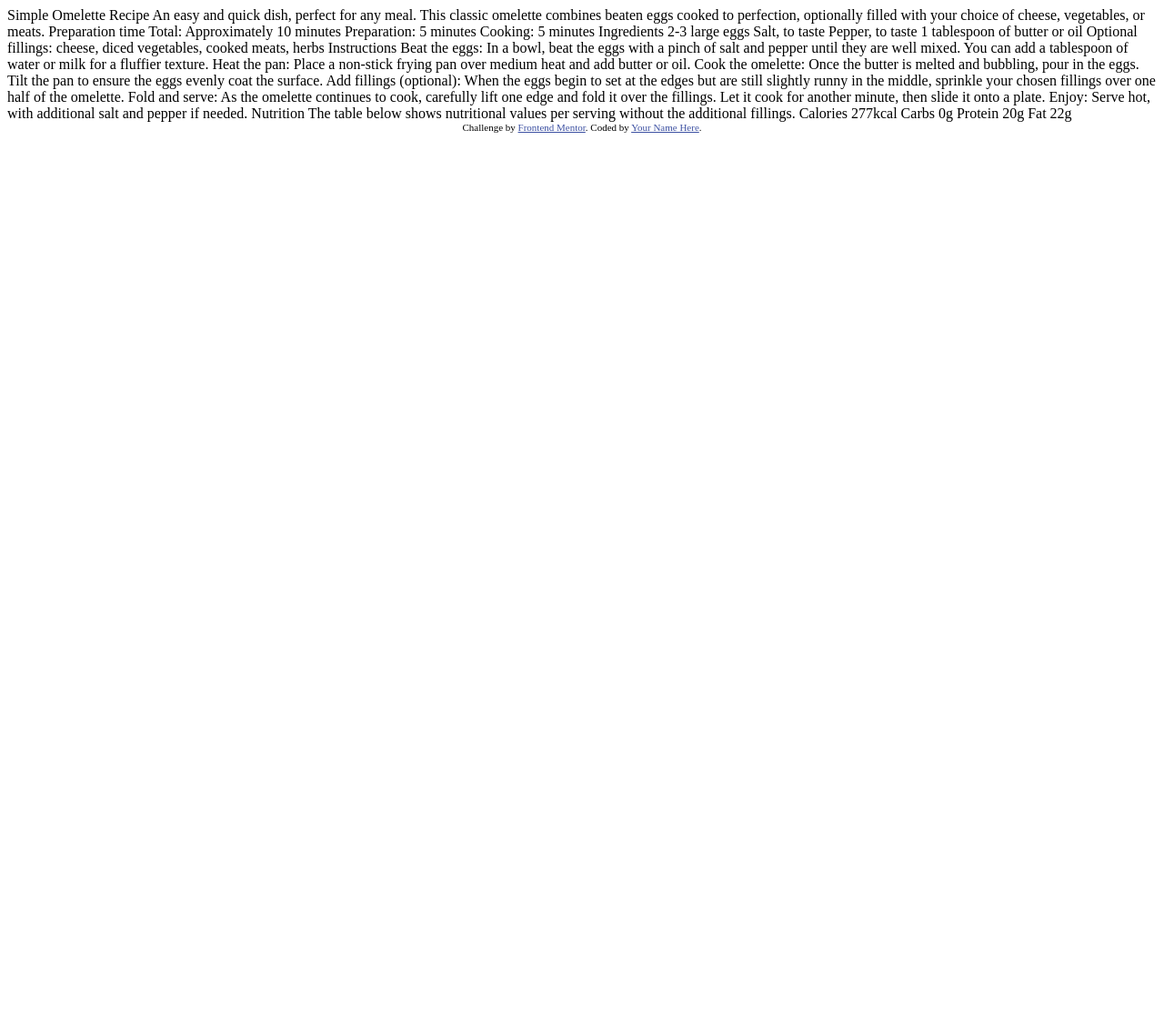
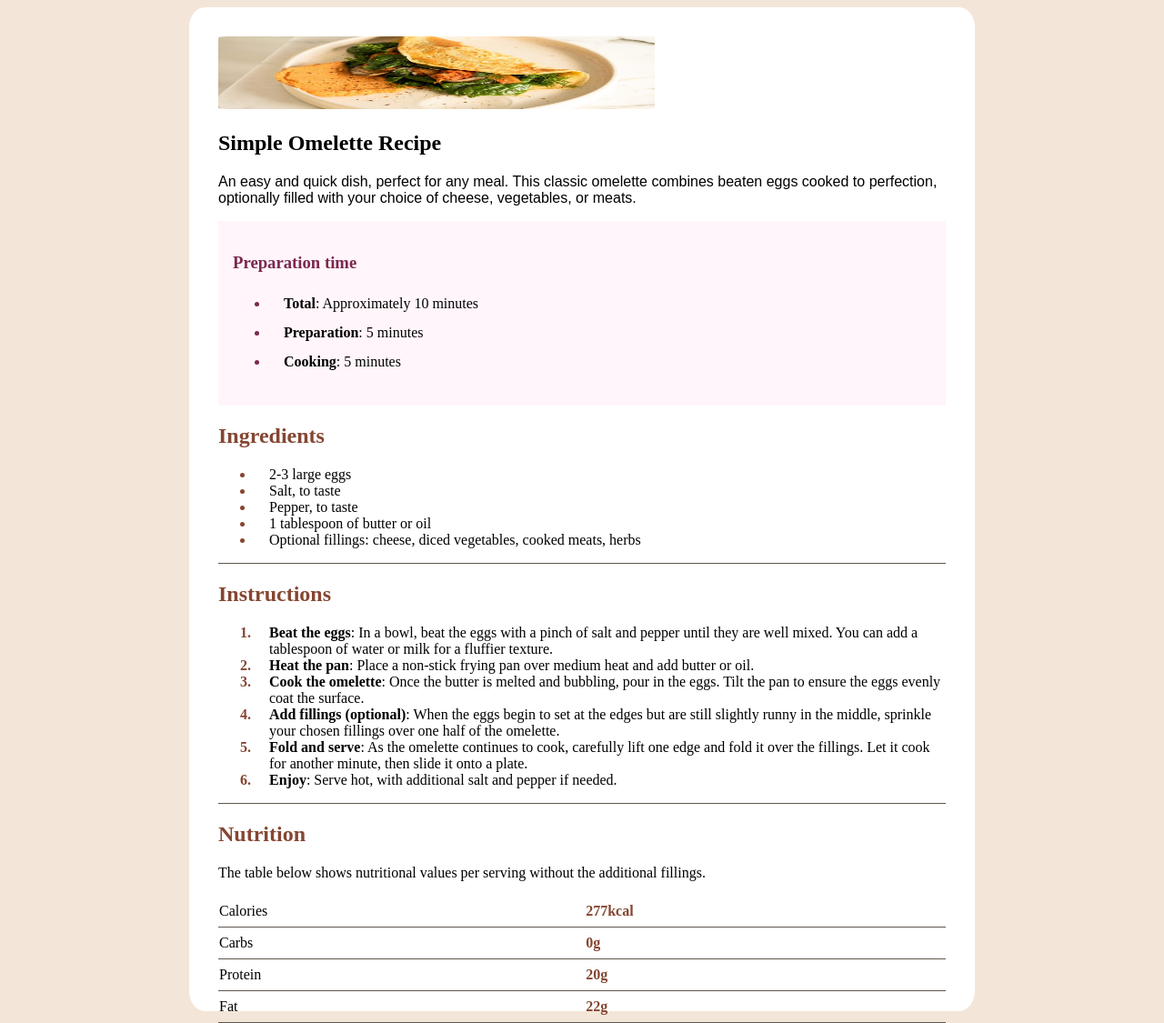
Before and after one commit to njohnson68/FrontendMentor-recipe-page, a plain HTML site: page index.html in a window 1280 px wide. Shown: the whole page at 91% size. Before the commit the page ends 800 px from the top, so only its background shows below. Drawn offline with Linux system fonts and the light colour scheme; a web font is replaced by a local one.

Commit message:
getting html set up and starting work on the css

```diff
--- a/index.html
+++ b/index.html
@@ -1,77 +1,127 @@
 <!DOCTYPE html>
 <html lang="en">
   <head>
-  <meta charset="UTF-8">
-  <meta name="viewport" content="width=device-width, initial-scale=1.0"> <!-- displays site properly based on user's device -->
+    <meta charset="UTF-8" />
+    <meta name="viewport" content="width=device-width, initial-scale=1.0" />
+    <!-- displays site properly based on user's device -->
 
-  <link rel="icon" type="image/png" sizes="32x32" href="./assets/images/favicon-32x32.png">
+    <link
+      rel="icon"
+      type="image/png"
+      sizes="32x32"
+      href="./assets/images/favicon-32x32.png"
+    />
+    <link rel="stylesheet" href="styles.css" />
 
     <title>Frontend Mentor | Recipe page</title>
-
-  <!-- Feel free to remove these styles or customise in your own stylesheet 👍 -->
-  <style>
-    .attribution { font-size: 11px; text-align: center; }
-    .attribution a { color: hsl(228, 45%, 44%); }
-  </style>
   </head>
   <body>
+    <section class="white-box">
+      <img
+        class="omelette-img"
+        src="assets/images/image-omelette.jpeg"
+        alt="picture of omelette"
+      />
 
-  Simple Omelette Recipe
+      <header>
+        <h1 class="simple"><strong>Simple Omelette Recipe</strong></h1>
+      </header>
+      <p class="simple-paragraph">
+        An easy and quick dish, perfect for any meal. This classic omelette
+        combines beaten eggs cooked to perfection, optionally filled with your
+        choice of cheese, vegetables, or meats.
+      </p>
 
-  An easy and quick dish, perfect for any meal. This classic omelette combines beaten eggs cooked
-  to perfection, optionally filled with your choice of cheese, vegetables, or meats.
+      <section class="purple-box">
+        <header>
+          <h3 class="preparation">Preparation time</h3>
+        </header>
+        <ul class="prep-list">
+          <li><strong>Total</strong>: Approximately 10 minutes</li>
+          <li><strong>Preparation</strong>: 5 minutes</li>
+          <li><strong>Cooking</strong>: 5 minutes</li>
+        </ul>
+      </section>
+      <header>
+        <h2 class="ingredients">Ingredients</h2>
+      </header>
+      <ul class="ing-list">
+        <li>2-3 large eggs</li>
+        <li>Salt, to taste</li>
+        <li>Pepper, to taste</li>
+        <li>1 tablespoon of butter or oil</li>
+        <li>
+          Optional fillings: cheese, diced vegetables, cooked meats, herbs
+        </li>
+      </ul>
+      <section class="inst-sect">
+        <header>
+          <h2 class="instructions">Instructions</h2>
+        </header>
+        <ol class="inst-list">
+          <li>
+            <strong>Beat the eggs</strong>: In a bowl, beat the eggs with a
+            pinch of salt and pepper until they are well mixed. You can add a
+            tablespoon of water or milk for a fluffier texture.
+          </li>
+          <li>
+            <strong>Heat the pan</strong>: Place a non-stick frying pan over
+            medium heat and add butter or oil.
+          </li>
+          <li>
+            <strong>Cook the omelette</strong>: Once the butter is melted and
+            bubbling, pour in the eggs. Tilt the pan to ensure the eggs evenly
+            coat the surface.
+          </li>
+          <li>
+            <strong>Add fillings (optional)</strong>: When the eggs begin to set
+            at the edges but are still slightly runny in the middle, sprinkle
+            your chosen fillings over one half of the omelette.
+          </li>
+          <li>
+            <strong>Fold and serve</strong>: As the omelette continues to cook,
+            carefully lift one edge and fold it over the fillings. Let it cook
+            for another minute, then slide it onto a plate.
+          </li>
+          <li>
+            <strong>Enjoy</strong>: Serve hot, with additional salt and pepper
+            if needed.
+          </li>
+        </ol>
+      </section>
+      <header>
+        <h2 class="nutrition">Nutrition</h2>
+      </header>
+      <p class="nutrition-paragraph">
+        The table below shows nutritional values per serving without the
+        additional fillings.
+      </p>
 
-  Preparation time
-
-  Total: Approximately 10 minutes
-  Preparation: 5 minutes
-  Cooking: 5 minutes
-
-  Ingredients
-
-  2-3 large eggs
-  Salt, to taste
-  Pepper, to taste
-  1 tablespoon of butter or oil
-  Optional fillings: cheese, diced vegetables, cooked meats, herbs
-
-  Instructions
-
-  Beat the eggs: In a bowl, beat the eggs with a pinch of salt and pepper until they are well mixed.
-  You can add a tablespoon of water or milk for a fluffier texture.
-
-  Heat the pan: Place a non-stick frying pan over medium heat and add butter or oil.
-
-  Cook the omelette: Once the butter is melted and bubbling, pour in the eggs. Tilt the pan to ensure
-  the eggs evenly coat the surface.
-
-  Add fillings (optional): When the eggs begin to set at the edges but are still slightly runny in the
-  middle, sprinkle your chosen fillings over one half of the omelette.
-
-  Fold and serve: As the omelette continues to cook, carefully lift one edge and fold it over the
-  fillings. Let it cook for another minute, then slide it onto a plate.
-
-  Enjoy: Serve hot, with additional salt and pepper if needed.
-
-  Nutrition
-
-  The table below shows nutritional values per serving without the additional fillings.
-
-  Calories
-  277kcal
-
-  Carbs
-  0g
-
-  Protein
-  20g
-
-  Fat
-  22g
-
+      <table>
+        <tr>
+          <td>Calories</td>
+          <td class="color-td"><strong>277kcal</strong></td>
+        </tr>
+        <tr>
+          <td>Carbs</td>
+          <td class="color-td"><strong>0g</strong></td>
+        </tr>
+        <tr>
+          <td>Protein</td>
+          <td class="color-td"><strong>20g</strong></td>
+        </tr>
+        <tr>
+          <td>Fat</td>
+          <td class="color-td"><strong>22g</strong></td>
+        </tr>
+      </table>
+    </section>
     <div class="attribution">
-    Challenge by <a href="https://www.frontendmentor.io?ref=challenge" target="_blank">Frontend Mentor</a>.
-    Coded by <a href="#">Your Name Here</a>.
+      Challenge by
+      <a href="https://www.frontendmentor.io?ref=challenge" target="_blank"
+        >Frontend Mentor</a
+      >. Coded by
+      <a href="https://github.com/njohnson68" target="_blank">Nick Johnson</a>.
     </div>
   </body>
 </html>
--- /dev/null
+++ b/styles.css
@@ -0,0 +1,109 @@
+@import url(https://fonts.google.com/specimen/Young+Serif);
+@import url(https://fonts.google.com/specimen/Outfit);
+
+body {
+  background-color: hsl(30, 54%, 90%);
+}
+
+.white-box {
+  position: absolute;
+  top: 50%;
+  left: 50%;
+  margin-right: -50%;
+  margin-top: 10rem;
+  transform: translate(-50%, -50%);
+  background-color: hsl(0, 0%, 100%);
+  width: 100%;
+  max-width: 800px;
+  height: 65rem;
+  border-radius: 2%;
+  padding: 2rem;
+}
+
+.omelette-img {
+  width: 30rem;
+  height: 5rem;
+  border-radius: 2%;
+}
+
+.simple-paragraph {
+  font-family: "Outfit", sans-serif;
+  font-optical-sizing: auto;
+  font-weight: 400;
+  font-style: normal;
+}
+
+.purple-box {
+  background-color: hsl(330, 100%, 98%);
+  padding: 1rem;
+}
+
+.preparation {
+  color: hsl(332, 51%, 32%);
+}
+
+.prep-list li {
+  padding-left: 1rem;
+  line-height: 2rem;
+}
+
+.prep-list li::marker {
+  color: hsl(332, 51%, 32%);
+}
+
+.ingredients {
+  color: hsl(14, 45%, 36%);
+}
+
+.ing-list li {
+  padding-left: 1rem;
+}
+
+.ing-list li::marker {
+  color: hsl(14, 45%, 36%);
+}
+
+.instructions {
+  color: hsl(14, 45%, 36%);
+}
+
+.inst-list li {
+  padding-left: 1rem;
+}
+
+.inst-list li::marker {
+  color: hsl(14, 45%, 36%);
+  font-weight: 600;
+}
+
+.inst-sect {
+  border-top: 1px solid hsl(30, 10%, 34%);
+  border-bottom: 1px solid hsl(30, 10%, 34%);
+}
+
+.nutrition {
+  color: hsl(14, 45%, 36%);
+}
+
+table {
+  line-height: 2rem;
+  border-collapse: collapse;
+  width: 100%;
+}
+
+tr {
+  border-bottom: 1px solid hsl(30, 10%, 34%);
+}
+
+.color-td {
+  color: hsl(14, 45%, 36%);
+}
+
+.attribution {
+  font-size: 11px;
+  text-align: center;
+}
+
+.attribution a {
+  color: hsl(228, 45%, 44%);
+}
```
Lines whose indentation alone changed are shown as unchanged.
